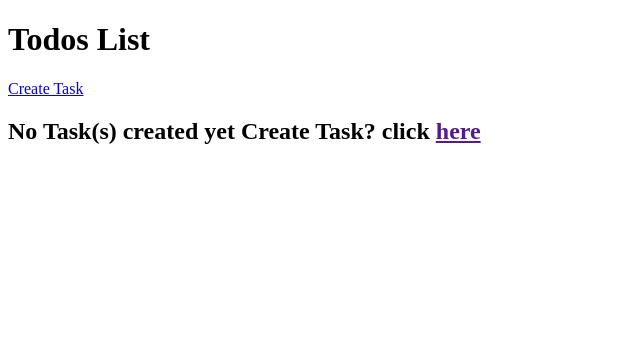
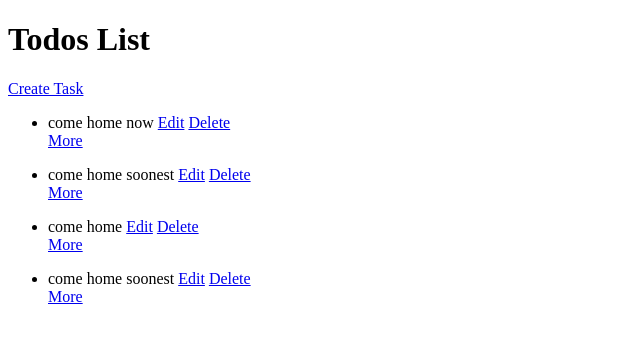
Before and after one commit to qlifford/django-todos-app, a Django app: template todos/templates/todos/task_list.html in a window 1280 px wide. Shown: the top 343 px of the page, without its empty margins (0-640 px from the left). Run offline with Django 4.2, Linux system fonts and the light colour scheme; the template is opened without the code that fills it: values that come from a table or form of the project are taken from there, others are empty; data comes from the database, SQL or seed files in the repository; both versions use the stored data as it was after the commit.

Commit message:
crud for todo

```diff
--- /dev/null
+++ b/todos/templates/todos/task_confirm_delete.html
@@ -0,0 +1,6 @@
+<form method="POST">
+{% csrf_token %}
+<p>Are you sure you want to delete this item? "{{ task }}"</p>
+<input type="submit" value="OK">
+<a href="{% url 'tasks' %}" type="submit">Cancel</a>
+</form>
--- a/todos/templates/todos/details.html
+++ b/todos/templates/todos/task_detail.html
@@ -1,6 +1,6 @@
 <h1>Task</h1>
 
 <div class="">
-    {{ object.title }}
+    {{ task.title }}
 
 </div>
--- a/todos/templates/todos/create.html
+++ b/todos/templates/todos/task_form.html
@@ -1,5 +1,5 @@
 <h1>Create Task</h1>
-<a href="{% url 'todos' %}">Back</a>
+<a href="{% url 'tasks' %}">Back</a>
 <form method="POST">
     {% csrf_token %}
     {{ form.as_p }}
--- a/todos/templates/todos/task_list.html
+++ b/todos/templates/todos/task_list.html
@@ -7,22 +7,22 @@
 </head>
 <body>
     <h1>Todos List</h1>
-    <a class="btn btn-success" href="{% url 'todos-create' %}">Create Task</a>
-    {% for todo in todos %}
+    <a class="btn btn-success" href="{% url 'task-create' %}">Create Task</a>
+    {% for task in tasks %}
     <ul>
         <li>
             <div class="">
-                {{ todo.title }}
+                {{ task.title }}
 
-    <a href="{% url 'todos-update' todo.id %}" class="btn btn-info">Edit</a>
-    <a href="" class="btn btn-danger">Delete</a>
-                <a href="{% url 'todos-get' todo.id %}">
+    <a href="{% url 'task-update' task.id %}" class="btn btn-info">Edit</a>
+    <a href="{% url 'task-delete' task.id%}" class="btn btn-danger">Delete</a>
+                <a href="{% url 'task' task.id %}">
                     <br>More</a>
             </div>
         </li>
     </ul>
     {% empty %}
-        <h2>No Task(s) created yet <span>Create Task?</span> click <a href="">here</a></h2>
+        <h2>No Task(s) created yet <span>Create Task?</span> click <a href="{% url 'task-create' %}">here</a></h2>
     {% endfor %}
 </body>
 </html>
--- a/todos/urls.py
+++ b/todos/urls.py
@@ -1,9 +1,10 @@
 from django.urls import path
-from .views import TaskList, TaskDetail, TaskCreate, UpdateView
+from .views import TaskList, TaskDetail, TaskCreate, TaskUpdate, TaskDelete
 
 urlpatterns = [
-    path('', TaskList.as_view(), name="todos"),
-    path('create/', TaskCreate.as_view(), name="todos-create"),
-    path('todos/<int:pk>/', TaskDetail.as_view(), name="todos-get"),
-    path('todos/<int:pk>/', UpdateView.as_view(), name="todos-update"),
+    path('', TaskList.as_view(), name="tasks"),
+    path('task-create/', TaskCreate.as_view(), name="task-create"),
+    path('task/<int:pk>/', TaskDetail.as_view(), name="task"),
+    path('task-update/<int:pk>/', TaskUpdate.as_view(), name="task-update"),
+    path('task-delete/<int:pk>/', TaskDelete.as_view(), name="task-delete"),
 ]
```
Also changed, not shown: todos/views.py (+12 -8 lines), db.sqlite3.
